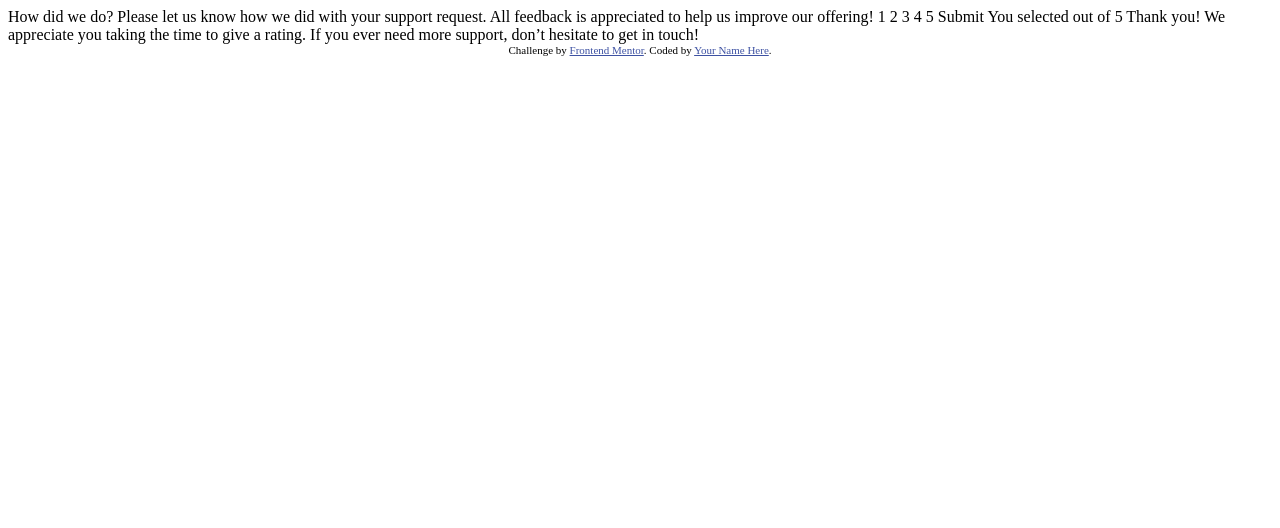
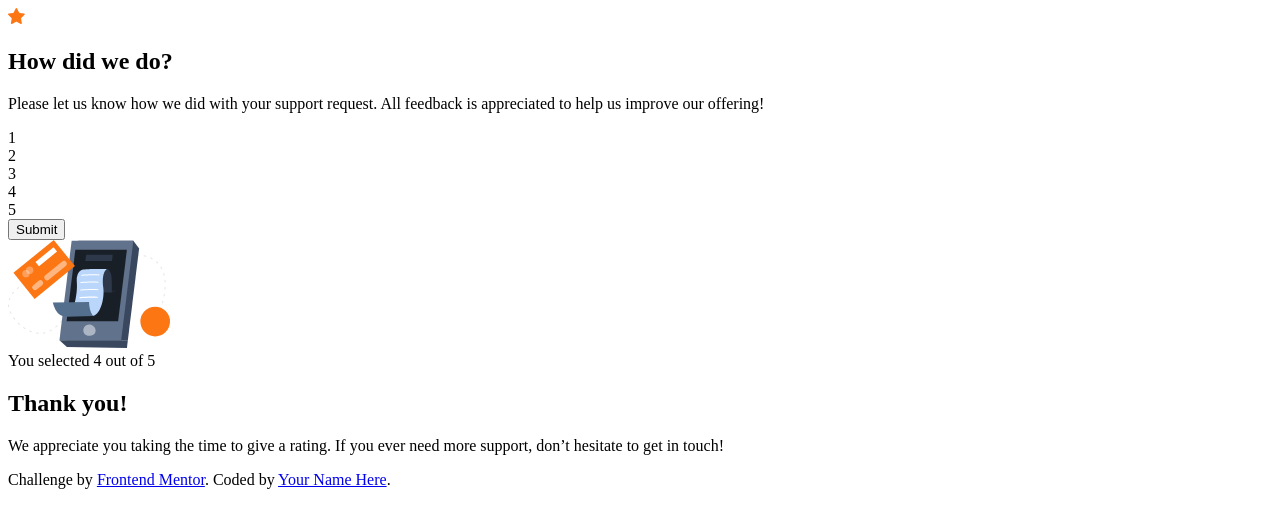
Before and after one commit to volkankarakaya/interactive-rating-component, a plain HTML site: page index.html in a window 1280 px wide. Drawn offline with Linux system fonts and the light colour scheme.

Commit message:
add card html structure

```diff
--- a/index.html
+++ b/index.html
@@ -1,49 +1,67 @@
 <!DOCTYPE html>
 <html lang="en">
   <head>
-  <meta charset="UTF-8">
-  <meta name="viewport" content="width=device-width, initial-scale=1.0"> <!-- displays site properly based on user's device -->
+    <meta charset="UTF-8" />
+    <meta name="viewport" content="width=device-width, initial-scale=1.0" />
+    <!-- displays site properly based on user's device -->
 
-  <link rel="icon" type="image/png" sizes="32x32" href="./images/favicon-32x32.png">
+    <link
+      rel="icon"
+      type="image/png"
+      sizes="32x32"
+      href="./images/favicon-32x32.png"
+    />
+    <link rel="preconnect" href="https://fonts.googleapis.com" />
+    <link rel="preconnect" href="https://fonts.gstatic.com" crossorigin />
+    <link
+      href="https://fonts.googleapis.com/css2?family=Overpass:wght@400;700&display=swap"
+      rel="stylesheet"
+    />
 
     <title>Frontend Mentor | Interactive rating component</title>
 
     <!-- Feel free to remove these styles or customise in your own stylesheet 👍 -->
-  <style>
-    .attribution { font-size: 11px; text-align: center; }
-    .attribution a { color: hsl(228, 45%, 44%); }
-  </style>
+    <link rel="stylesheet" href="style.css" />
+    <script src="app.js" defer></script>
   </head>
   <body>
-
-  <!-- Rating state start -->
-
-  How did we do?
-
-  Please let us know how we did with your support request. All feedback is appreciated
-  to help us improve our offering!
-
-  1 2 3 4 5
-
-  Submit
-
-  <!-- Rating state end -->
-
-  <!-- Thank you state start -->
-
-  You selected <!-- Add rating here --> out of 5
-
-  Thank you!
-
-  We appreciate you taking the time to give a rating. If you ever need more support,
-  don’t hesitate to get in touch!
-
-  <!-- Thank you state end -->
-
+    <main>
+      <div class="vote-card">
+        <div class="icon-container container">
+          <img src="images/icon-star.svg" alt="" />
+        </div>
+        <h2>How did we do?</h2>
+        <p>
+          Please let us know how we did with your support request. All feedback
+          is appreciated to help us improve our offering!
+        </p>
+        <div class="point-numbers-container">
+          <div class="point-number container">1</div>
+          <div class="point-number container">2</div>
+          <div class="point-number container">3</div>
+          <div class="point-number container">4</div>
+          <div class="point-number container">5</div>
+        </div>
+        <button type="submit">Submit</button>
+      </div>
+      <div class="closing-card">
+        <div class="img-container">
+          <img src="images/illustration-thank-you.svg" alt="" />
+        </div>
+        <div class="selection-message">You selected 4 out of 5</div>
+        <h2>Thank you!</h2>
+        <p>
+          We appreciate you taking the time to give a rating. If you ever need
+          more support, don’t hesitate to get in touch!
+        </p>
+      </div>
+    </main>
 
     <div class="attribution">
-    Challenge by <a href="https://www.frontendmentor.io?ref=challenge" target="_blank">Frontend Mentor</a>.
-    Coded by <a href="#">Your Name Here</a>.
+      Challenge by
+      <a href="https://www.frontendmentor.io?ref=challenge" target="_blank"
+        >Frontend Mentor</a
+      >. Coded by <a href="#">Your Name Here</a>.
     </div>
   </body>
 </html>
```
Lines whose indentation alone changed are shown as unchanged.
